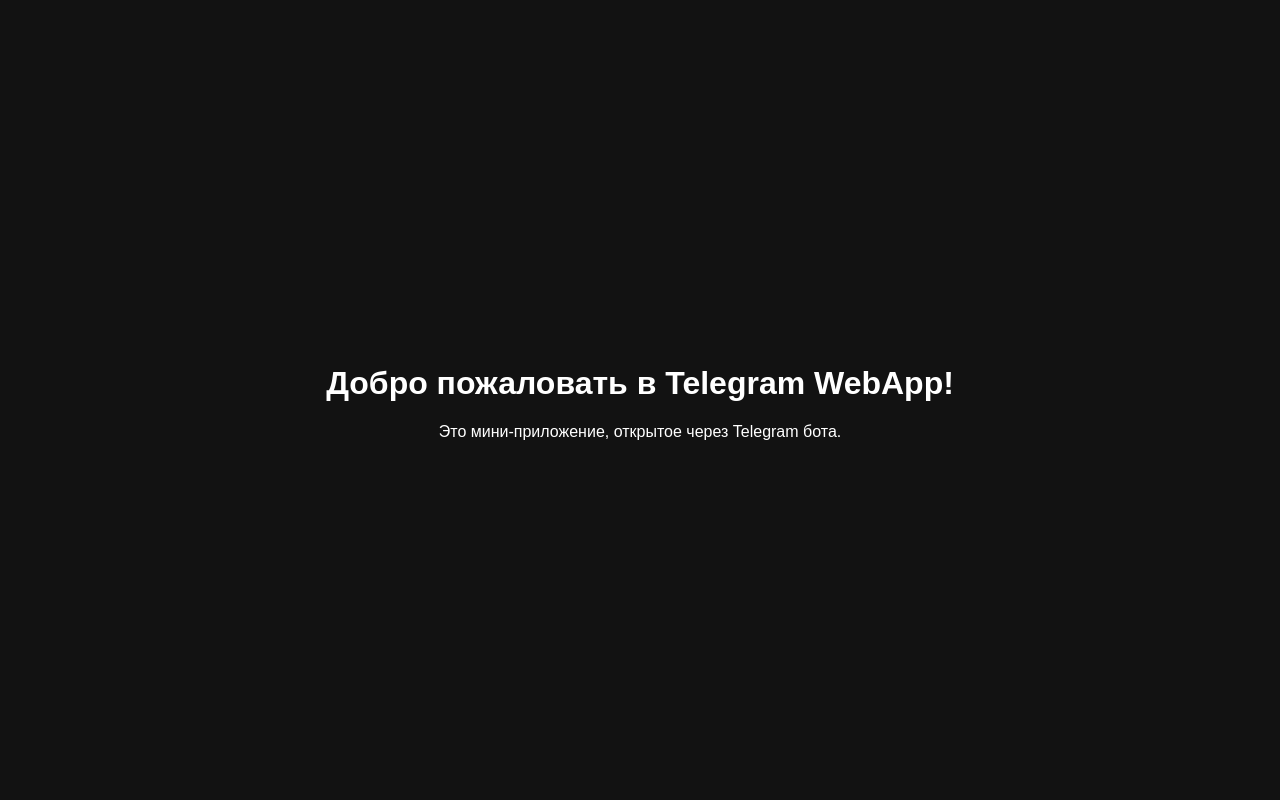
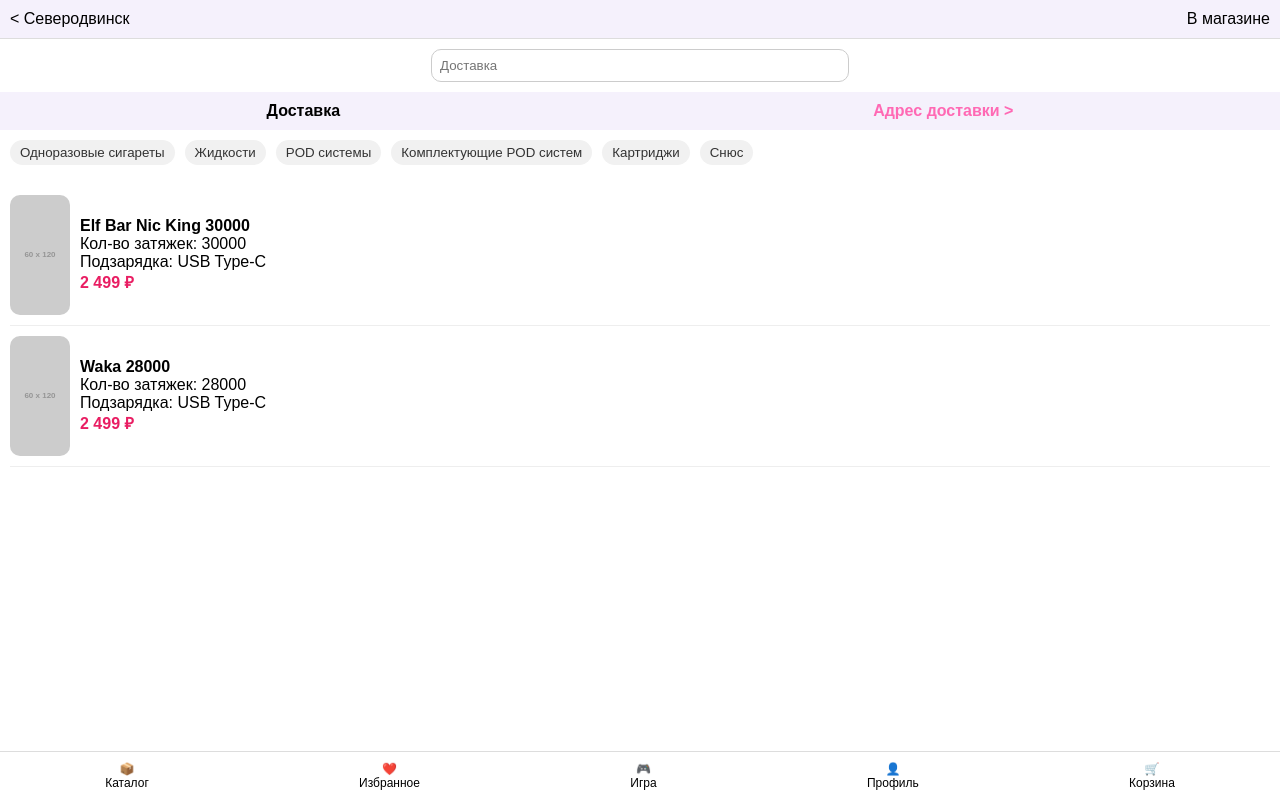
Before and after one commit to dev-whendy/telegram-webapp, a plain HTML site: page index.html in a window 1280 px wide. Drawn offline with Linux system fonts and the light colour scheme; placeholder pictures from the web are drawn by us.

Commit message:
index.html

```diff
--- a/index.html
+++ b/index.html
@@ -1,32 +1,145 @@
 <!DOCTYPE html>
 <html lang="ru">
 <head>
-  <meta charset="UTF-8" />
-  <meta name="viewport" content="width=device-width, initial-scale=1.0" />
-  <title>Telegram WebApp</title>
+  <meta charset="UTF-8">
+  <meta name="viewport" content="width=device-width, initial-scale=1.0">
+  <title>White Haze Store | Северодвинск</title>
   <style>
     body {
-      background-color: #121212;
-      color: #fff;
+      margin: 0;
       font-family: sans-serif;
+      background: #fff;
+      color: #000;
+    }
+    .top-bar {
+      padding: 10px;
+      background: #f5f1fc;
       display: flex;
       align-items: center;
+      justify-content: space-between;
+      border-bottom: 1px solid #ddd;
+    }
+    .search-bar {
+      margin: 10px;
+      display: flex;
       justify-content: center;
-      height: 100vh;
-      margin: 0;
     }
-    .container {
+    .search-bar input {
+      width: 100%;
+      max-width: 400px;
+      padding: 8px;
+      border-radius: 10px;
+      border: 1px solid #ccc;
+    }
+    .tabs {
+      display: flex;
+      justify-content: space-around;
+      background: #f5f1fc;
+      padding: 10px 0;
+      font-weight: bold;
+    }
+    .categories {
+      display: flex;
+      overflow-x: auto;
+      padding: 10px;
+      gap: 10px;
+    }
+    .categories button {
+      padding: 5px 10px;
+      border: none;
+      border-radius: 20px;
+      background: #f1f1f1;
+      color: #333;
+      cursor: pointer;
+    }
+    .product-list {
+      padding: 10px;
+    }
+    .product {
+      display: flex;
+      align-items: center;
+      gap: 10px;
+      border-bottom: 1px solid #eee;
+      padding: 10px 0;
+    }
+    .product img {
+      width: 60px;
+      height: auto;
+      border-radius: 10px;
+    }
+    .product-info {
+      flex: 1;
+    }
+    .price {
+      color: #e91e63;
+      font-weight: bold;
+    }
+    .bottom-nav {
+      position: fixed;
+      bottom: 0;
+      left: 0;
+      right: 0;
+      display: flex;
+      justify-content: space-around;
+      padding: 10px 0;
+      background: #fff;
+      border-top: 1px solid #ddd;
+    }
+    .bottom-nav div {
       text-align: center;
-    }
-    h1 {
-      font-size: 2rem;
+      font-size: 12px;
     }
   </style>
 </head>
 <body>
-  <div class="container">
-    <h1>Добро пожаловать в Telegram WebApp!</h1>
-    <p>Это мини-приложение, открытое через Telegram бота.</p>
+  <div class="top-bar">
+    <span>&lt; Северодвинск</span>
+    <span>В магазине</span>
+  </div>
+  <div class="search-bar">
+    <input type="text" placeholder="Доставка">
+  </div>
+  <div class="tabs">
+    <div>Доставка</div>
+    <div style="color: hotpink;">Адрес доставки &gt;</div>
+  </div>
+  <div class="categories">
+    <button>Одноразовые сигареты</button>
+    <button>Жидкости</button>
+    <button>POD системы</button>
+    <button>Комплектующие POD систем</button>
+    <button>Картриджи</button>
+    <button>Снюс</button>
+  </div>
+
+  <div class="product-list">
+    <div class="product">
+      <img src="https://via.placeholder.com/60x120" alt="Elf Bar">
+      <div class="product-info">
+        <div><strong>Elf Bar Nic King 30000</strong></div>
+        <div>Кол-во затяжек: 30000</div>
+        <div>Подзарядка: USB Type-C</div>
+        <div class="price">2 499 ₽</div>
+      </div>
+    </div>
+
+    <div class="product">
+      <img src="https://via.placeholder.com/60x120" alt="Waka">
+      <div class="product-info">
+        <div><strong>Waka 28000</strong></div>
+        <div>Кол-во затяжек: 28000</div>
+        <div>Подзарядка: USB Type-C</div>
+        <div class="price">2 499 ₽</div>
+      </div>
+    </div>
+  </div>
+
+  <div class="bottom-nav">
+    <div>📦<br>Каталог</div>
+    <div>❤️<br>Избранное</div>
+    <div>🎮<br>Игра</div>
+    <div>👤<br>Профиль</div>
+    <div>🛒<br>Корзина</div>
   </div>
 </body>
 </html>
```
